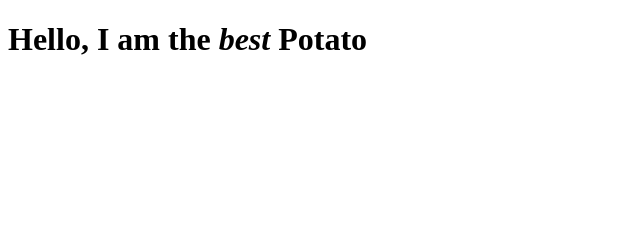
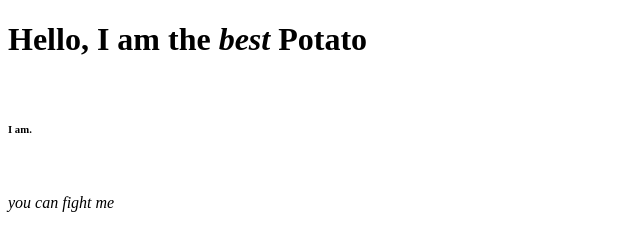
Before and after one commit to ChloeFitton/webservernodecourse, a website: page public/index.html in a window 1280 px wide. Shown: the whole page, without its empty margins (0-640 px from the left). Drawn offline with Linux system fonts and the light colour scheme.

Commit message:
Changed index.html to include more text

```diff
--- a/public/index.html
+++ b/public/index.html
@@ -5,6 +5,8 @@
 		<title>I am a Potato!</title>
 	</head>
 	<body>
-		<h1>Hello, I am the <i>best</i> Potato</h1>
+		<h1>Hello, I am the <i>best</i> Potato</h1><br>
+		<h6> I am. </h6><br>
+		<p><i> you can fight me</i></p>
 	</body>
 </html>
```
Also changed, not shown: 1 other file.
